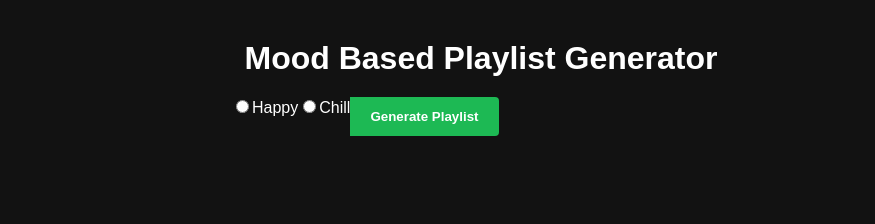
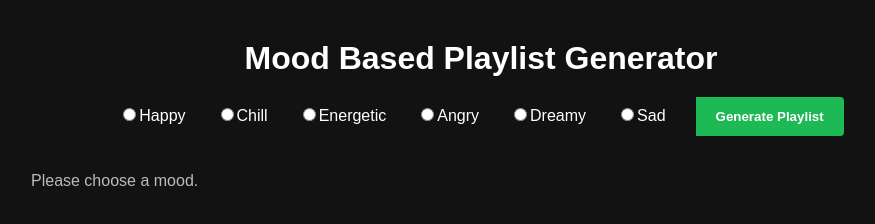
Before and after one commit to ananyasrii/mood-music-generator, a plain HTML site: page index.html in a window 1280 px wide. Both pictures are taken after a click on the button "Generate Playlist". Shown: the whole page, without its empty margins (159-1034 px from the left). Drawn offline with Linux system fonts and the light colour scheme.

Commit message:
final ver- stage 1

```diff
--- a/index.html
+++ b/index.html
@@ -11,11 +11,18 @@
 <header> Mood Based Playlist Generator</header>
 
 <div class="input-section">
-  <!-- <input type="text" id="moodInput" placeholder="Enter your mood or vibe..." /> -->
    <label>
   <input type="radio" class="choice-btn" value="happy" name="mood" >Happy</label>
   <label>
   <input type="radio" class="choice-btn" value="chill" name="mood" >Chill</label>
+  <label>
+  <input type="radio" class="choice-btn" value="energetic" name="mood" >Energetic</label>
+  <label>
+  <input type="radio" class="choice-btn" value="angry" name="mood" >Angry</label>
+  <label>
+  <input type="radio" class="choice-btn" value="dreamy" name="mood" >Dreamy</label>
+  <label>
+  <input type="radio" class="choice-btn" value="sad" name="mood" >Sad</label>
   <button id="generateBtn">Generate Playlist</button>
 </div>
 
--- a/script.js
+++ b/script.js
@@ -20,7 +20,48 @@ const mockPlaylists = {
       { title: "Location", artist: "Khalid", cover: "https://upload.wikimedia.org/wikipedia/en/3/38/LocationKhalid.png" },
        { title: "Put It All On Me", artist: "Ed Sheeran", cover: "https://upload.wikimedia.org/wikipedia/commons/7/70/PUT_IT_ALL_ON_ME.jpg" }
 
+    ],
+    sad: [
+      { title: "Someone Like You", artist: "Adele", cover: "https://upload.wikimedia.org/wikipedia/en/7/7a/Adele_-_Someone_Like_You.png" },
+      { title: "Let Me Down Slowly", artist: "Alec Benjamin", cover: "https://encrypted-tbn0.gstatic.com/images?q=tbn:ANd9GcTovpkDcN26xGVN_PVJnm8JhvhRMTR4r-nnSA&s" },
+       { title: "Fix You", artist: "Coldplay", cover: "https://upload.wikimedia.org/wikipedia/en/thumb/b/b1/Coldplay_-_Fix_You.jpg/250px-Coldplay_-_Fix_You.jpg" },
+      { title: "Another Love", artist: "Tom Odell", cover: "https://upload.wikimedia.org/wikipedia/en/b/b2/Another_Love-song.jpg" },
+      { title: "Love Is Gone", artist: "Zelli King, lost., Pop Mage ", cover: "https://cdn-images.dzcdn.net/images/cover/4617acc1dd5ad4f48e1757e8d3063b00/0x1900-000000-80-0-0.jpg" },
+       { title: "The A Team", artist: "Ed Sheeran", cover: "https://upload.wikimedia.org/wikipedia/en/6/60/Ed_Sheeran_-_The_A_Team.png" },
+      { title: "My Love Mine All Mine", artist: "Mitski", cover: "https://i.scdn.co/image/ab67616d0000b27334f21d3047d85440dfa37f10" },
+       { title: "Infinity", artist: "Hannah Gracelynn, lost., Pop Mage", cover: "https://is1-ssl.mzstatic.com/image/thumb/Music113/v4/a2/20/ca/a220ca7e-552c-d477-9469-807a30bf2c08/752470543128_cover.jpg/3000x3000bb.jpg" }
+    ],
+    energetic: [
+      { title: "Eye of the Tiger", artist: "Survivor", cover: "https://upload.wikimedia.org/wikipedia/en/8/8e/Eye_of_the_Tiger_Survivor.jpg" },
+      { title: "Believer", artist: "Imagine Dragons", cover: "https://images.genius.com/79d328b4d5eb0f96b95b408b396978ac.1000x1000x1.jpg" },
+       { title: "Don't Stop Me Now", artist: "Queen", cover: "https://upload.wikimedia.org/wikipedia/en/9/97/Queen-dont-stop-me-now-1979-6-s.jpg" },
+      { title: "Level Up", artist: "Ciara", cover: "https://upload.wikimedia.org/wikipedia/en/0/0d/Ciara_-_Level_Up_single_cover.png" },
+      { title: "Can't Hold Us", artist: "Macklemore & Ryan Lewis", cover: "https://upload.wikimedia.org/wikipedia/en/6/61/Can%27t_Hold_Us.png" },
+       { title: "Stronger", artist: "Kanye West", cover: "https://upload.wikimedia.org/wikipedia/en/d/d7/KW-Stronger.jpg" },
+      { title: "Motivation", artist: "Normani", cover: "https://upload.wikimedia.org/wikipedia/en/thumb/d/d6/Normani_-_Motivation.png/250px-Normani_-_Motivation.png" },
+       { title: "Good as Hell", artist: "Lizzo", cover: "https://upload.wikimedia.org/wikipedia/en/1/1c/Lizzo_-_Good_as_Hell.png" }
+    ],
+    angry: [
+      { title: "Break Stuff", artist: "Limp Bizkit", cover: "https://images.genius.com/8fa833d97b2ca5a48eec2f1c30fc70ef.711x711x1.png" },
+      { title: "Smells Like Teen Spirit", artist: "Nirvana", cover: "https://upload.wikimedia.org/wikipedia/en/3/3c/Smells_Like_Teen_Spirit.jpg" },
+       { title: "Killing In the Name", artist: "Rage Against the Machine", cover: "https://i.scdn.co/image/ab67616d0000b27324f31a0a281320f0cec6f86f" },
+      { title: "You Oughta Know", artist: "Alanis Morissette", cover: "https://upload.wikimedia.org/wikipedia/en/b/bb/You_Oughta_Know_single.jpg" },
+      { title: "Bulls on Parade", artist: "Rage Against the Machine", cover: "https://upload.wikimedia.org/wikipedia/en/c/c7/Bullsonparade_domestic.jpg" },
+       { title: "Numb", artist: "Linkin Park", cover: "https://bhavyasm.wordpress.com/wp-content/uploads/2018/07/download.jpg?w=775" },
+      { title: "DNA.", artist: "Kendrick Lamar", cover: "https://encrypted-tbn0.gstatic.com/images?q=tbn:ANd9GcQMvTEBjW8Umzl1PVP2kRJBLBpjc1cagwxQyw&s" },
+       { title: "The Way I Am", artist: "Eminem", cover: "https://upload.wikimedia.org/wikipedia/en/8/8b/Eminem_-_The_Way_I_Am_CD_cover.jpg" }
+    ],
+    dreamy: [
+      { title: "Fade Into You", artist: "Mazzy Star", cover: "https://i.scdn.co/image/ab67616d0000b27389a392107ebd79818022b3ea" },
+      { title: "Space Song", artist: "Beach House", cover: "https://i.scdn.co/image/ab67616d0000b2739b7190e673e46271b2754aab" },
+       { title: "Riptide", artist: "Vance Joy", cover: "https://i.scdn.co/image/ab67616d0000b273a9929deb093a6617d2493b03" },
+      { title: "Somewhere Only We Know", artist: "Keane", cover: "https://upload.wikimedia.org/wikipedia/en/e/e9/Keane-SOWK.jpg" },
+      { title: "Somebody Else", artist: "The 1975", cover: "https://upload.wikimedia.org/wikipedia/en/2/28/SomebodyElse.jpg" },
+       { title: "Dreams", artist: "Fleetwood Mac", cover: "https://upload.wikimedia.org/wikipedia/en/thumb/b/b9/Fleetwood_Mac_-_Dreams.png/250px-Fleetwood_Mac_-_Dreams.png" },
+      { title: "Walking On A Dream", artist: "Empire of the Sun", cover: "https://upload.wikimedia.org/wikipedia/en/6/60/Empire_of_the_Sun_-_Walking_on_a_Dream_%28album%29.png" },
+       { title: "DOG DAYS ARE OVER", artist: "Florence + The Machine", cover: "https://images.genius.com/3c24b8f52cfda126ffca3d0dddbcac23.1000x1000x1.png" }
     ]
+
   };
 
   const btn = document.getElementById('generateBtn');
@@ -28,11 +69,20 @@ const mockPlaylists = {
   const container = document.getElementById('playlistsContainer');
 
   btn.addEventListener('click', () => {
-    const mood = input.value.trim().toLowerCase();
-    console.log(mood)
+   const checkedRadio = document.querySelector('input[name="mood"]:checked');
+let mood = "";
+if (checkedRadio) {
+  mood = checkedRadio.value.trim().toLowerCase();
+} else {
+  console.log("No option selected");
+}
+
+
+
+    console.log(mood);
     container.innerHTML = '';
     if (!mood || !mockPlaylists[mood]) {
-      container.innerHTML = '<p style="color:#bbb;">Please enter a valid mood like "happy" or "chill".</p>';
+      container.innerHTML = '<p style="color:#bbb;">Please choose a mood.</p>';
       return;
     }
 
--- a/style.css
+++ b/style.css
@@ -15,19 +15,12 @@ body {
     padding: 20px;
   }
   .input-section {
-    width: 100%;
-    max-width: 500px;
+   align-items: baseline;
+   gap: 30px;
     margin-bottom: 20px;
     display: flex;
   }
-  .input-section input {
-    /* flex-grow: 1;
-    padding: 12px 16px;
-    font-size: 1rem;
-    border: none;
-    border-radius: 4px 0 0 4px;
-    outline: none; */
-  }
+
   .input-section button {
     padding: 12px 20px;
     background: #1db954;
@@ -57,6 +50,9 @@ body {
     align-items: center;
     text-align: center;
   }
+  .playlist-card:hover{
+    background: rgba(100, 99, 99, 0.7);
+  }
   .playlist-card img {
     width: 100%;
     border-radius: 8px;
```
